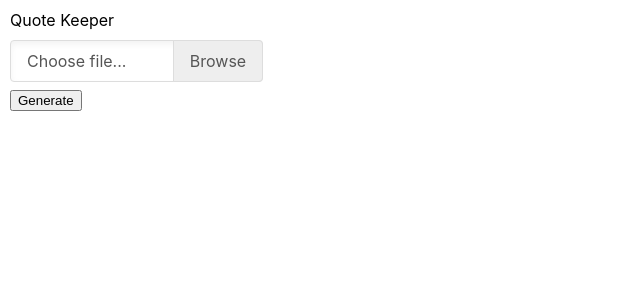
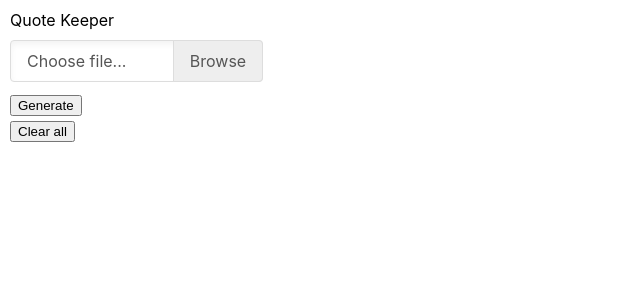
Before and after one commit to MichalObi/quote-keeper-web, a React (Create React App) app: page / in a window 1280 px wide. Shown: the top 300 px of the page, without its empty margins (0-640 px from the left). Built offline with nearby package versions, Linux system fonts and the light colour scheme.

Commit message:
Add clear all method to app

```diff
--- a/src/components/app/App.js
+++ b/src/components/app/App.js
@@ -63,6 +63,8 @@ class App extends Component {
     }
   };
 
+  clearAll = () => this.setState({uploads: [], documents: []});
+
   render() {
     return (
       <div className="app">
@@ -95,10 +97,11 @@ class App extends Component {
             : null}
 
             <button
-            onClick={this.generateText}
-            disabled={this.state.isGenerating}>
+              onClick={this.generateText}
+              disabled={this.state.isGenerating}>
               Generate
             </button>
+            <button onClick={this.clearAll}>Clear all</button>
           </div>
 
           {this.state.isGenerating ? <Loader/>: null}
--- a/src/components/app/App.scss
+++ b/src/components/app/App.scss
@@ -3,6 +3,7 @@
 }
 
 button {
+  margin: 5px 0;
   display: block;
 }
 
```
